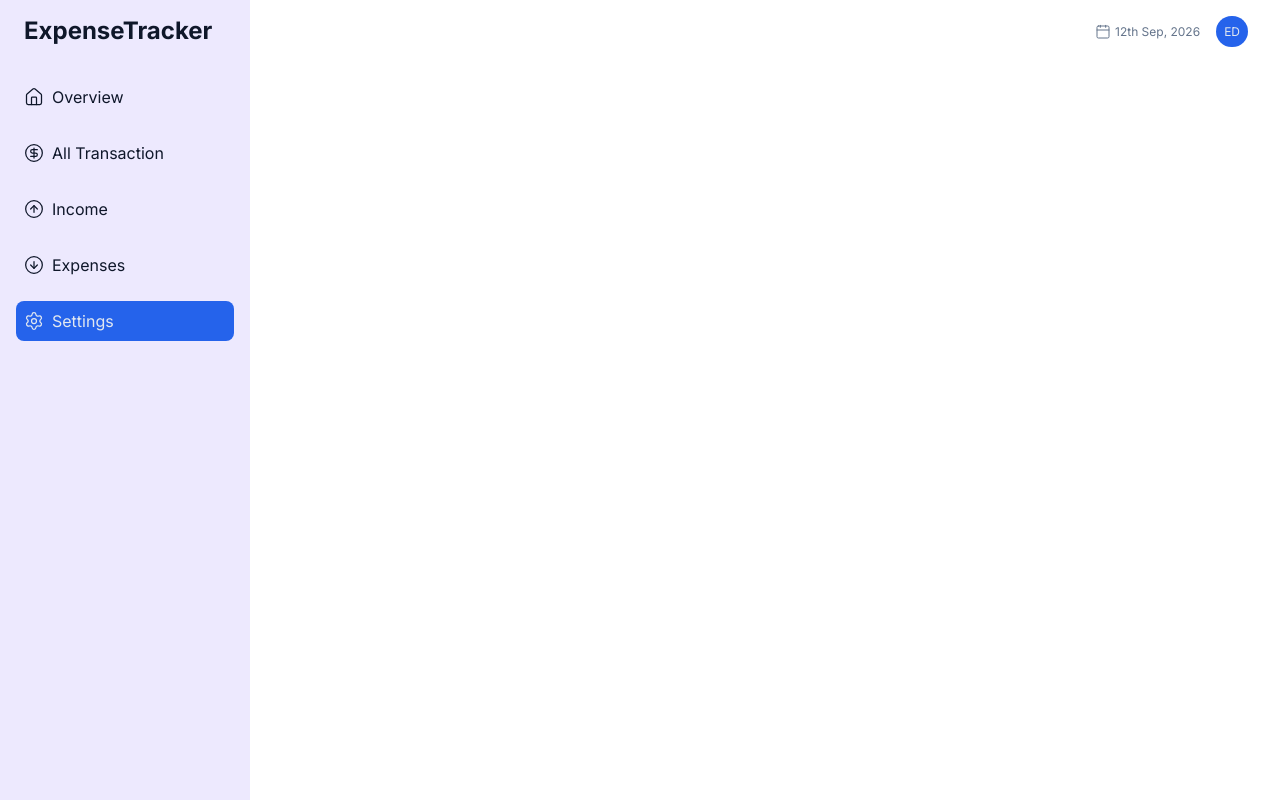
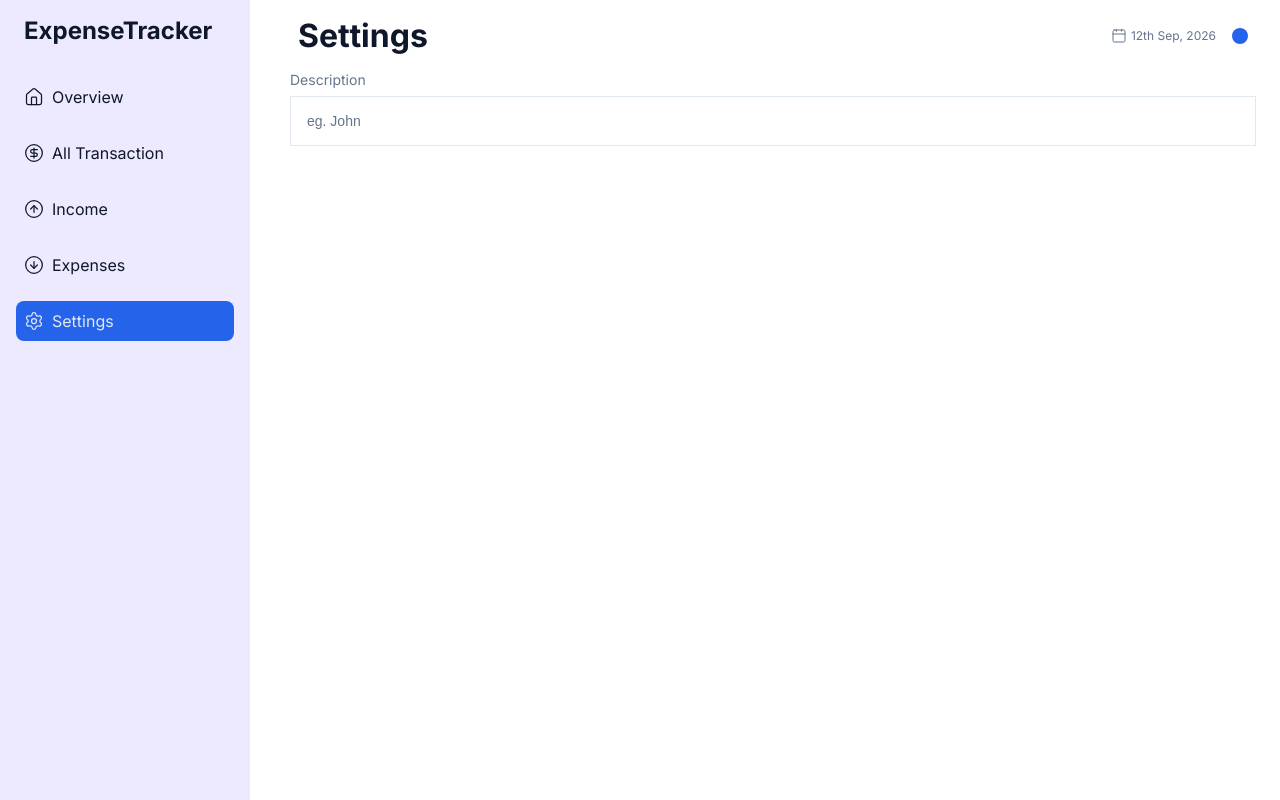
Before and after one commit to edwardshanahan97/expense-tracker, a React (Vite) app: page /settings in a window 1280 px wide. Built offline with nearby package versions, Linux system fonts and the light colour scheme.

Commit message:
Add user name setting and profile initials

```diff
--- a/src/App.jsx
+++ b/src/App.jsx
@@ -7,6 +7,7 @@ import Income from "./pages/Income/Income";
 import Expenses from "./pages/Expenses/Expenses";
 import Toast from "./components/Toast/Toast";
 import AllTransactions from "./pages/AllTransactions/AllTransactions";
+import Settings from "./pages/Settings/Settings";
 
 const App = () => {
   const [isActive, setIsActive] = useState(false);
@@ -32,6 +33,8 @@ const App = () => {
         />
 
         <Route path="/all-transaction" element={<AllTransactions />} />
+
+        <Route path="/settings" element={<Settings />} />
       </Routes>
       <Toast message="Hello World" />
     </div>
--- a/src/components/Header/Header.css
+++ b/src/components/Header/Header.css
@@ -16,6 +16,7 @@
 
 .header__account {
   color: var(--color-text-light);
+  text-transform: uppercase;
   font-size: 1.2rem;
   padding: 0.8rem;
   border-radius: 999px;
--- a/src/components/Header/Header.jsx
+++ b/src/components/Header/Header.jsx
@@ -3,9 +3,11 @@ import { Calendar } from "lucide-react";
 import { usePage } from "../../context/PageContext";
 import { NavLink } from "react-router-dom";
 import formatDate from "../../utils/formatDate";
+import { useFinance } from "../../context/FinanceContext";
 
 const Header = () => {
   const { currentPage } = usePage();
+  const { finance } = useFinance();
   const date = formatDate(new Date());
 
   return (
@@ -19,7 +21,7 @@ const Header = () => {
       </p>
 
       <NavLink className="header__account" to="/settings">
-        ED
+        {finance ? finance.name.slice(0, 2) : "?"}
       </NavLink>
     </header>
   );
--- a/src/context/FinanceContext.jsx
+++ b/src/context/FinanceContext.jsx
@@ -15,6 +15,8 @@ export const FinanceProvider = ({ children }) => {
   };
 
   const [finance, setFinance] = useState(localFinance);
+
+  const changeName = (name) => setFinance((prev) => ({ ...prev, name }));
 
   useEffect(() => {
     localStorage.setItem("finance", JSON.stringify(finance));
@@ -60,6 +62,7 @@ export const FinanceProvider = ({ children }) => {
   return (
     <FinanceContext.Provider
       value={{
+        changeName,
         finance,
         addTransaction,
         getBalance,
--- /dev/null
+++ b/src/pages/Settings/Settings.jsx
@@ -0,0 +1,32 @@
+import { useEffect } from "react";
+import { usePage } from "../../context/PageContext";
+import { useFinance } from "../../context/FinanceContext";
+
+const Settings = () => {
+  const { setCurrentPage } = usePage();
+  const { finance, changeName } = useFinance();
+
+  useEffect(() => setCurrentPage("settings"));
+
+  return (
+    <main>
+      <div className="add-transaction__group">
+        <label className="add-transation__label" htmlFor="name">
+          Description
+        </label>
+
+        <input
+          id="name"
+          type="text"
+          placeholder="eg. John"
+          className={`add-transaction__input`}
+          name="name"
+          onChange={(event) => changeName(event.target.value)}
+          value={finance.name}
+        />
+      </div>
+    </main>
+  );
+};
+
+export default Settings;
```
